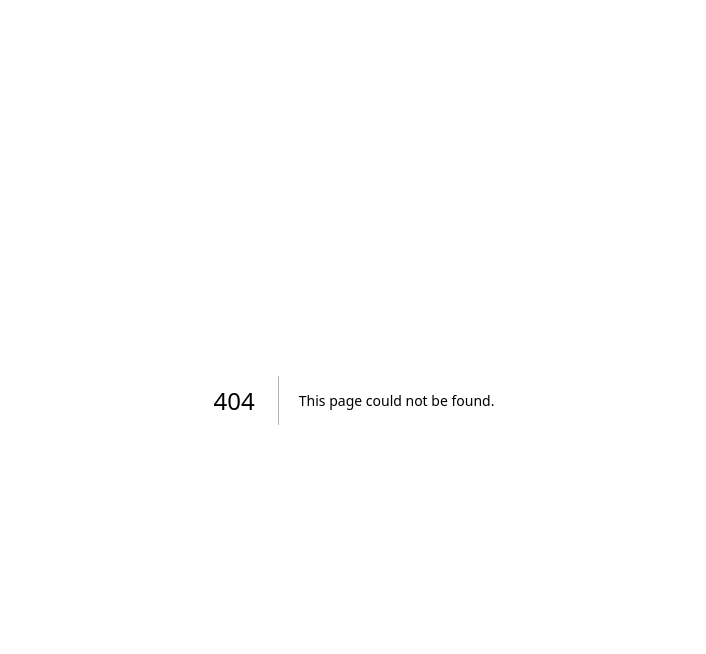
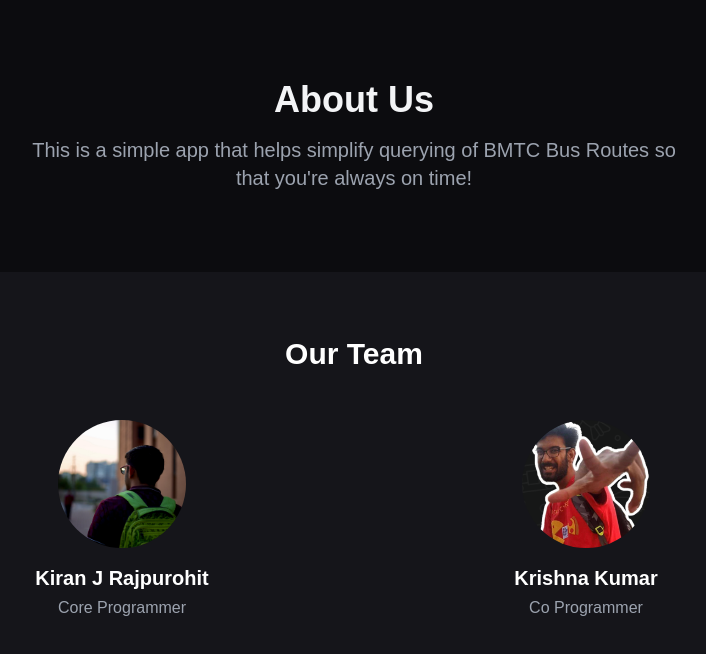
Before and after one commit to Pro696969/BMTC-Querying, a Next.js app in the folder frontend/: page /aboutus in a window 1280 px wide. Before the commit this address had no page. Shown: the top 654 px of the page, without its empty margins (286-992 px from the left). Built offline with nearby package versions, Linux system fonts and the light colour scheme.

Commit message:
about us and pictures

```diff
--- /dev/null
+++ b/frontend/src/app/aboutus/page.js
@@ -0,0 +1,56 @@
+import React from 'react';
+
+const AboutPage = () => {
+  const teamMembers = [
+    {
+      name: 'Kiran J Rajpurohit',
+      role: 'Core Programmer',
+      image: 'Kiran.jpeg',
+    },
+    {
+      name: 'Krishna Kumar',
+      role: 'Co Programmer',
+      image: 'kk.png',
+    },
+  ];
+
+  return (
+    <div className="min-h-screen bg-[#15151a]">
+
+      {/* Hero Section */}
+      <div className="bg-[#0c0c0f] py-20">
+        <div className="container mx-auto px-4">
+          <h1 className="text-4xl font-bold text-center text-gray-100 mb-4">
+            About Us
+          </h1>
+          <p className="text-xl text-center text-gray-400 max-w-2xl mx-auto">
+            This is a simple app that helps simplify querying of BMTC Bus Routes so that you're always on time!
+          </p>
+        </div>
+      </div>
+
+      {/* Team Section */}
+      <section className="py-16">
+        <div className="container mx-auto px-4">
+          <h2 className="text-3xl font-bold text-white text-center mb-12">Our Team</h2>
+          <div className="grid grid-cols-2 gap-8 max-w-4xl mx-auto">
+            {teamMembers.map((member, index) => (
+              <div key={index} className="text-center">
+                <img
+                  src={member.image}
+                  alt={member.name}
+                  className="w-32 h-32 rounded-full mx-auto mb-4 object-cover"
+                />
+                <h3 className="text-xl text-white font-semibold mb-1">{member.name}</h3>
+                <p className="text-gray-400">{member.role}</p>
+              </div>
+            ))}
+          </div>
+        </div>
+      </section>
+
+    </div>
+  );
+};
+
+export default AboutPage;
--- a/frontend/src/app/page.js
+++ b/frontend/src/app/page.js
@@ -54,7 +54,7 @@ const HomePage = () => {
           </button>
           <button className="flex flex-col items-center text-gray-600 hover:text-blue-600">
             <Store className="h-6 w-6" />
-            <span className="text-sm">About Us</span>
+            <span className="text-sm" onClick={() => { router.push("/aboutus") }}>About Us</span>
           </button>
         </div>
       </div>
```
Also changed, not shown: frontend/public/Kiran.jpeg (added), frontend/public/kk.png (added).
